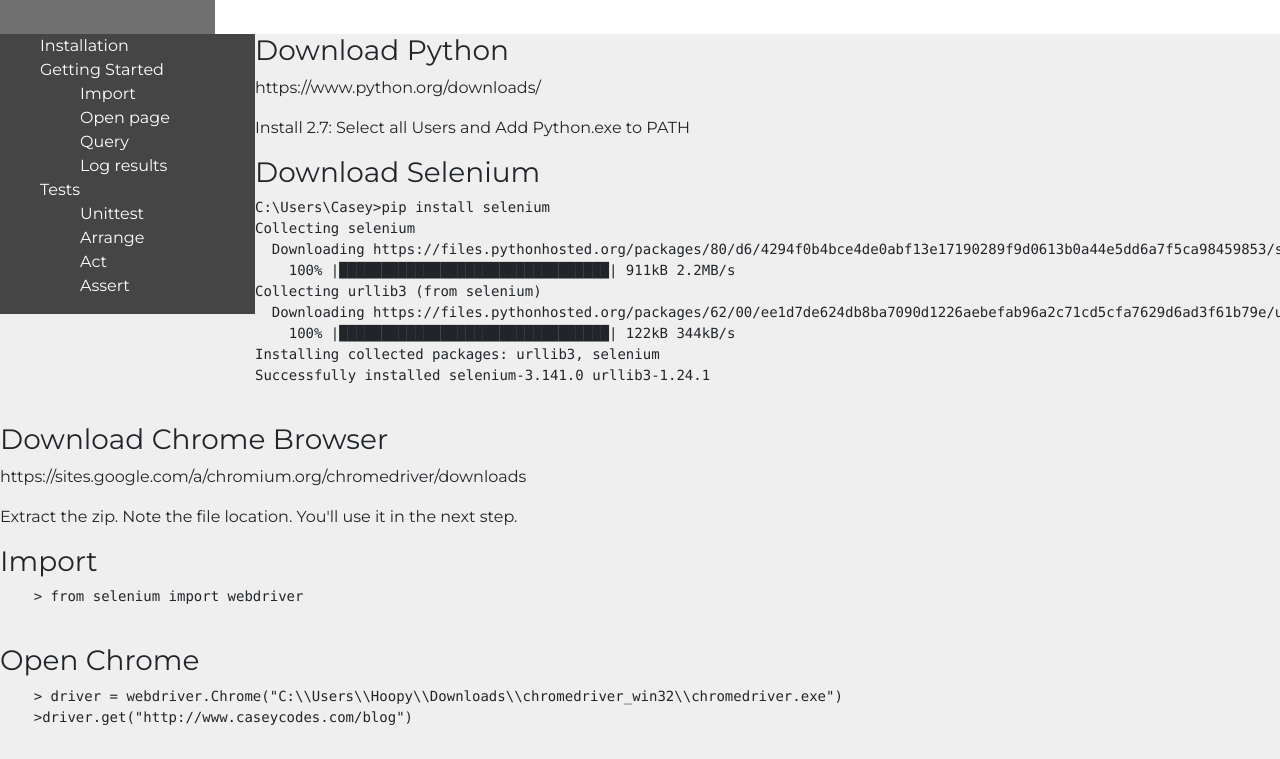
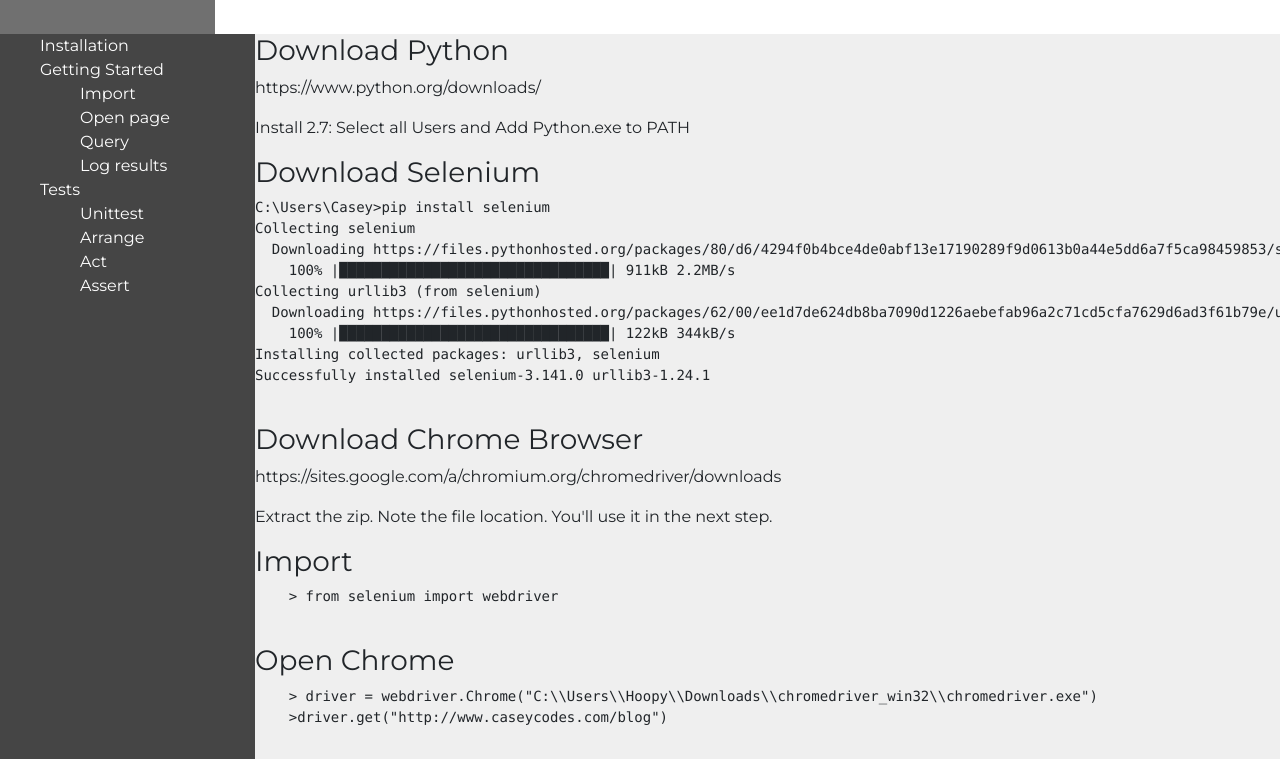
Before and after one commit to BrownCasey/PySelenium, a plain HTML site: page index.html in a window 1280 px wide. Shown: the part 41-800 px from the top of the page. Drawn offline with nearby package versions, Linux system fonts and the light colour scheme.

Commit message:
sticky aside

```diff
--- a/index.html
+++ b/index.html
@@ -8,6 +8,13 @@
         <style>
             article {
                 background-color: #EFEFEF;
+                height: 100%;
+                margin-left: 255px;
+            }
+            aside {
+                position: fixed;
+            }
+            html, body, aside {
                 height: 100%;
             }
             body {
```
